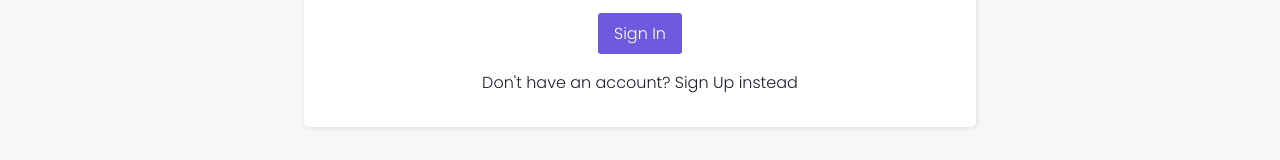
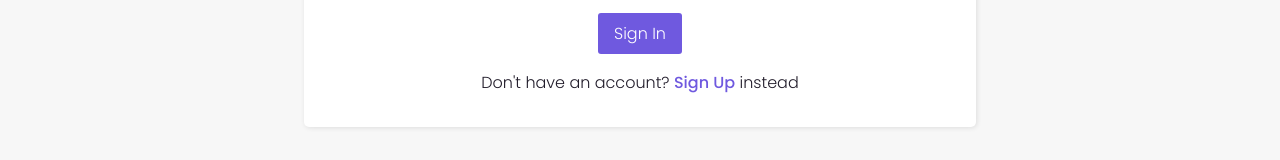
Before and after one commit to varunsundar01/EmployeeDev, a Vue app: page / in a window 1280 px wide. Shown: the part 403-563 px from the top of the page. Built offline with nearby package versions, Linux system fonts and the light colour scheme.

Commit message:
Added placeholder router-link to sign up

```diff
--- a/src/components/layout/TheAuth.vue
+++ b/src/components/layout/TheAuth.vue
@@ -11,7 +11,7 @@
     <base-button primaryVisible="true">
       <template v-slot:primary>Sign In</template>
     </base-button>
-    <p class="auth-option">Don't have an account? Sign Up instead</p>
+    <p class="auth-option">Don't have an account? <router-link to="/process-details">Sign Up</router-link> instead</p>
   </base-card>
 </template>
 
```
